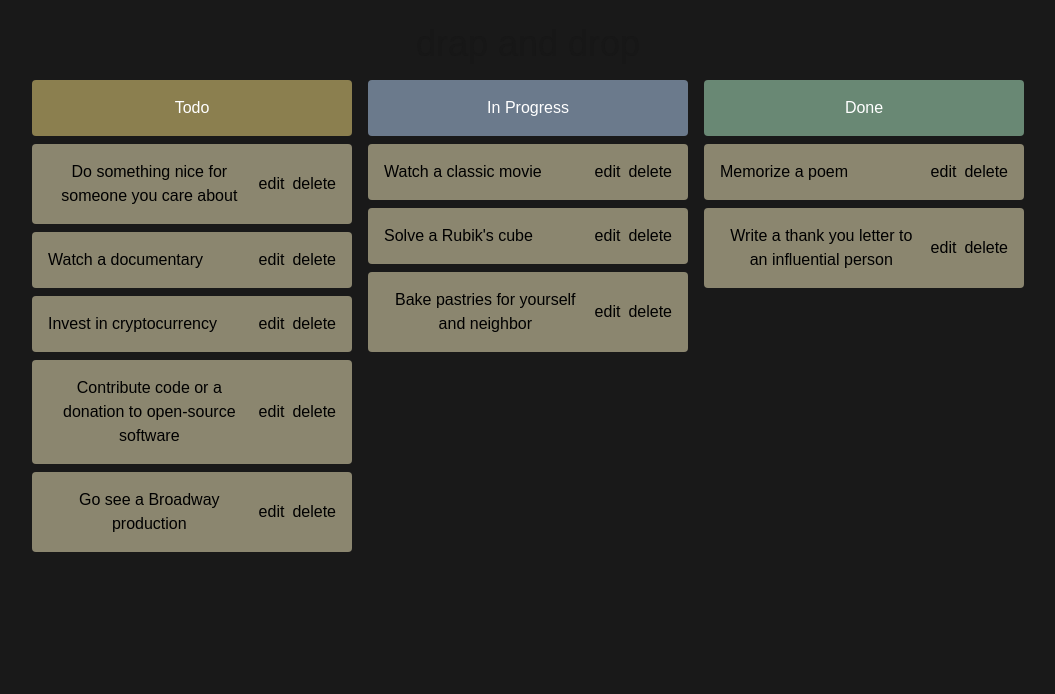
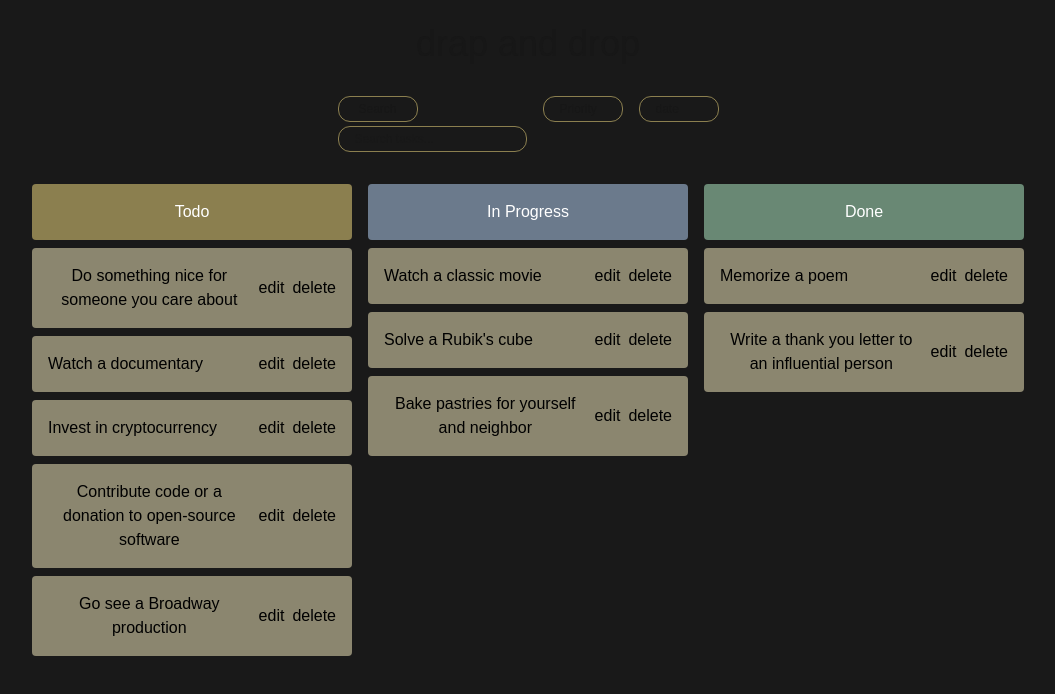
Before and after one commit to anuprajvarma/agile-pro, a Next.js app: page / in a window 1280 px wide. Shown: the top 694 px of the page, without its empty margins (112-1167 px from the left). Built offline with nearby package versions, Linux system fonts and the light colour scheme.

Commit message:
add: search filter

```diff
--- a/app/page.tsx
+++ b/app/page.tsx
@@ -14,6 +14,7 @@ export default function Home() {
   const TODO = "TODO";
   const IN_PROGRESS = "IN_PROGRESS";
   const DONE = "DONE";
+  const [searchTerm, setSearchTerm] = useState("");
   const [tasks, setTasks] = useState<Todo[]>([
     {
       id: 1,
@@ -127,8 +128,30 @@ export default function Home() {
   };
   return (
     <div className="w-screen h-screen flex justify-center p-6 bg-[#191919]">
-      <div className="w-full flex flex-col gap-4 items-center">
+      <div className="w-full flex flex-col gap-4 items-center z-10">
         <h1 className="text-center text-4xl">drap and drop</h1>
+        <div className="py-4 flex gap-4 z-10">
+          <div className="flex flex-col gap-1">
+            <button className="px-4 w-[5rem] h-[1.6rem] text-center py-1 cursor-pointer rounded-xl border border-amber-200/50 text-xs hover:bg-amber-200/10 transition duration-300">
+              Search
+            </button>
+            <div className="flex z-30">
+              <input
+                value={searchTerm}
+                onChange={(e) => setSearchTerm(e.target.value)}
+                type="text"
+                placeholder="Search tasks..."
+                className="px-4 py-1 flex rounded-xl border border-amber-200/50 text-xs bg-transparent focus:outline-none focus:border-amber-200 transition duration-300"
+              />
+            </div>
+          </div>
+          <button className="px-4 w-[5rem] h-[1.6rem] text-center py-1 z-10 flex cursor-pointer rounded-xl border border-amber-200/50 text-xs hover:bg-amber-200/10 transition duration-300">
+            Priority
+          </button>
+          <button className="px-4 w-[5rem] h-[1.6rem] text-center py-1 z-10 flex cursor-pointer rounded-xl border border-amber-200/50 text-xs hover:bg-amber-200/10 transition duration-300">
+            date
+          </button>
+        </div>
         <div className="flex gap-4 justify-between text-center">
           <div
             className="w-[20rem]"
@@ -139,9 +162,13 @@ export default function Home() {
             <h2 className="p-4 bg-amber-200/50 text-white rounded mb-2">
               Todo
             </h2>
-            {tasks.map(
+            {tasks
+              .filter(
                 (task) =>
-                task.status === TODO && (
+                  task.status === TODO &&
+                  task.title.toLowerCase().includes(searchTerm.toLowerCase())
+              )
+              .map((task) => (
                 <div
                   draggable
                   onDrag={(e) => handleDrag(e, task)}
@@ -154,8 +181,7 @@ export default function Home() {
                     <button>delete</button>
                   </div>
                 </div>
-                )
-            )}
+              ))}
           </div>
           <div
             className="w-[20rem]"
@@ -166,9 +192,13 @@ export default function Home() {
             <h2 className="p-4 bg-blue-200/50 text-white rounded mb-2">
               In Progress
             </h2>
-            {tasks.map(
+            {tasks
+              .filter(
                 (task) =>
-                task.status === IN_PROGRESS && (
+                  task.status === IN_PROGRESS &&
+                  task.title.toLowerCase().includes(searchTerm.toLowerCase())
+              )
+              .map((task) => (
                 <div
                   draggable
                   onDrag={(e) => handleDrag(e, task)}
@@ -181,8 +211,7 @@ export default function Home() {
                     <button>delete</button>
                   </div>
                 </div>
-                )
-            )}
+              ))}
           </div>
           <div
             className="w-[20rem]"
@@ -193,9 +222,13 @@ export default function Home() {
             <h2 className="p-4 bg-green-200/50 text-white rounded mb-2">
               Done
             </h2>
-            {tasks.map(
+            {tasks
+              .filter(
                 (task) =>
-                task.status === DONE && (
+                  task.status === DONE &&
+                  task.title.toLowerCase().includes(searchTerm.toLowerCase())
+              )
+              .map((task) => (
                 <div
                   draggable
                   onDrag={(e) => handleDrag(e, task)}
@@ -208,8 +241,7 @@ export default function Home() {
                     <button>delete</button>
                   </div>
                 </div>
-                )
-            )}
+              ))}
           </div>
         </div>
       </div>
```
Lines whose indentation alone changed are shown as unchanged.
